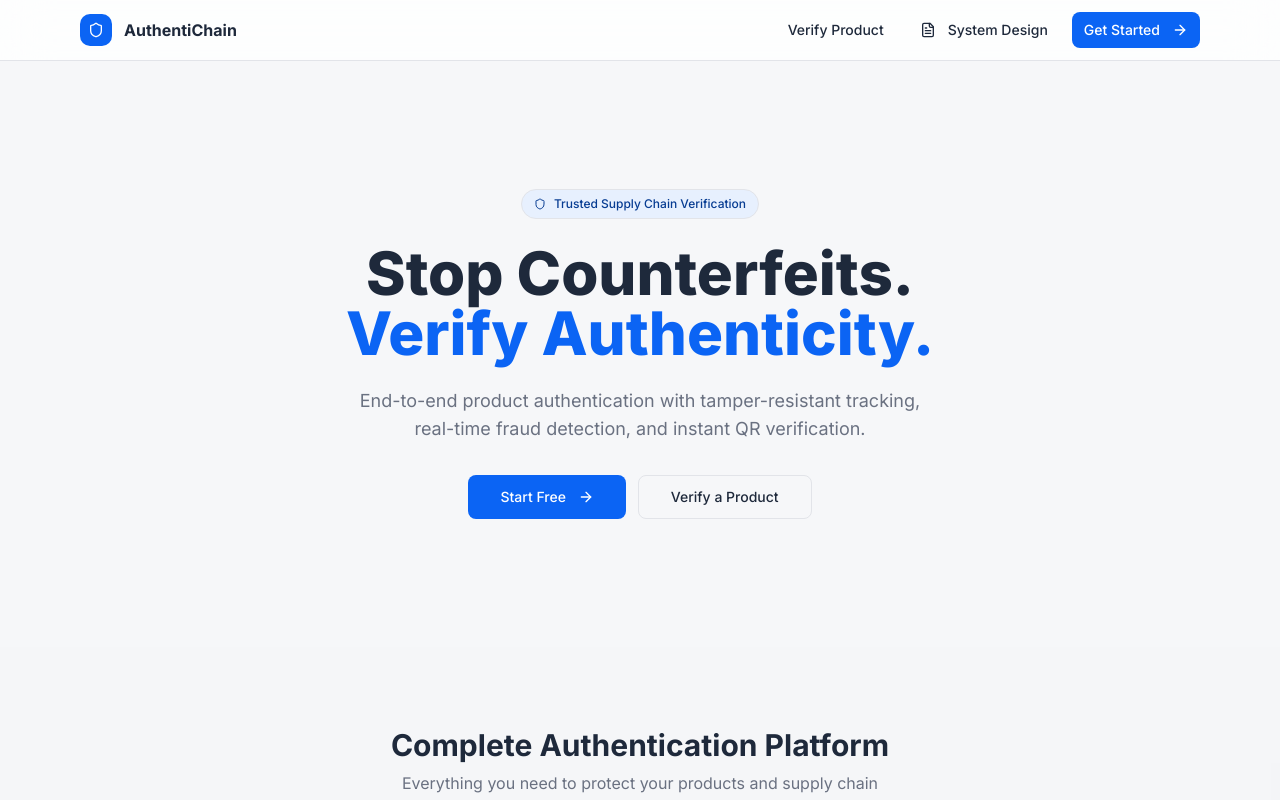
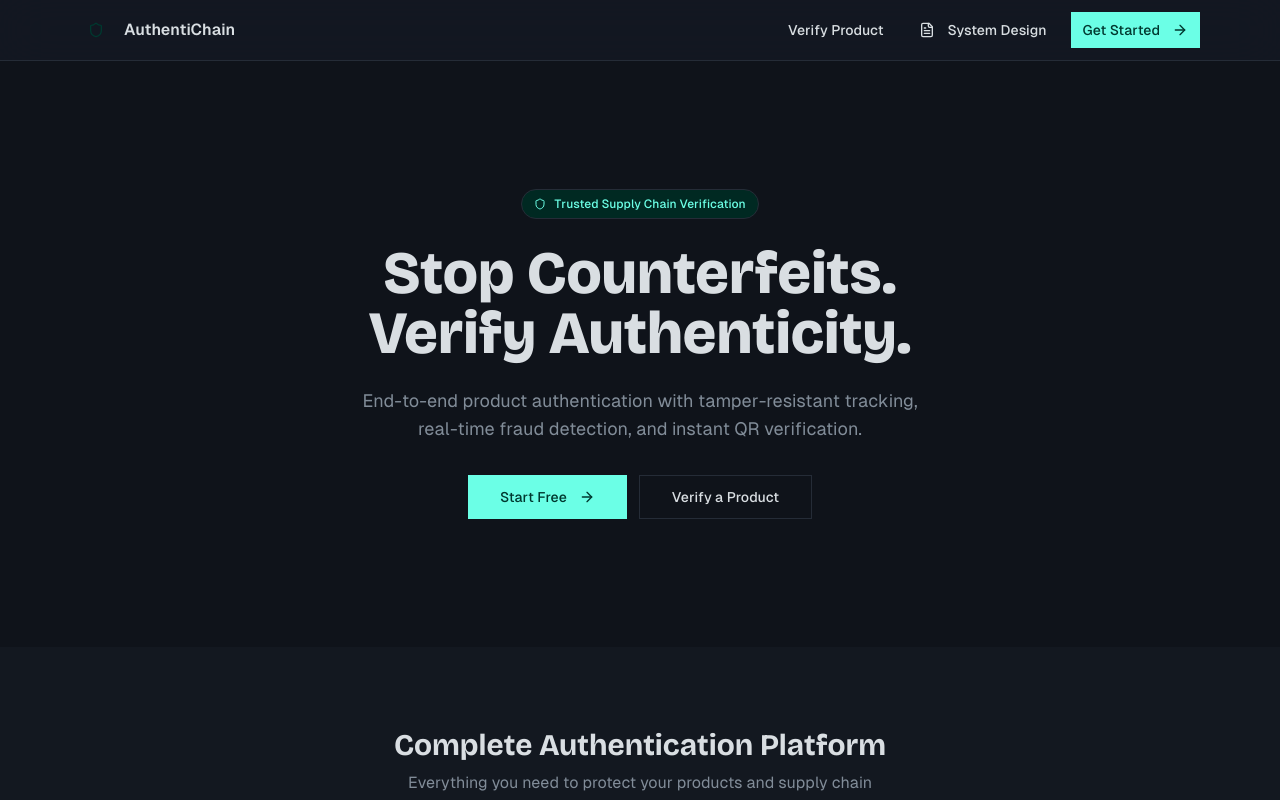
Before and after one commit to abhinav-phi/apas, a React (Vite) app: page / in a window 1280 px wide. Shown: the top 800 px of the page. Built offline with nearby package versions, Linux system fonts and the light colour scheme; no server answers.

Commit message:
style: Update global CSS for new UI tokens

```diff
--- a/src/index.css
+++ b/src/index.css
@@ -1,4 +1,4 @@
-@import url('https://fonts.googleapis.com/css2?family=Inter:wght@300;400;500;600;700;800&family=JetBrains+Mono:wght@400;500;600&display=swap');
+@import url('https://fonts.googleapis.com/css2?family=Bricolage+Grotesque:wght@700;800&family=Geist+Sans:wght@300;400;500;600&family=IBM+Plex+Mono:wght@400;500;600&display=swap');
 
 @tailwind base;
 @tailwind components;
@@ -6,94 +6,51 @@
 
 @layer base {
   :root {
-    --background: 220 20% 97%;
-    --foreground: 220 25% 10%;
+    /* Stitch dark palette as default */
+    --background: 216 28% 8%;
+    --foreground: 210 14% 87%;
 
-    --card: 0 0% 100%;
-    --card-foreground: 220 25% 10%;
+    --card: 216 28% 11%;
+    --card-foreground: 210 14% 87%;
 
-    --popover: 0 0% 100%;
-    --popover-foreground: 220 25% 10%;
+    --popover: 216 28% 11%;
+    --popover-foreground: 210 14% 87%;
 
-    --primary: 217 91% 50%;
-    --primary-foreground: 0 0% 100%;
+    --primary: 170 100% 71%;
+    --primary-foreground: 170 100% 11%;
 
-    --secondary: 220 14% 92%;
-    --secondary-foreground: 220 25% 10%;
+    --secondary: 216 20% 18%;
+    --secondary-foreground: 210 14% 87%;
 
-    --muted: 220 14% 95%;
-    --muted-foreground: 220 10% 46%;
+    --muted: 216 20% 15%;
+    --muted-foreground: 210 10% 55%;
 
-    --accent: 217 91% 95%;
-    --accent-foreground: 217 91% 30%;
+    --accent: 170 100% 8%;
+    --accent-foreground: 170 100% 71%;
 
-    --destructive: 0 72% 51%;
-    --destructive-foreground: 0 0% 100%;
+    --destructive: 3 100% 84%;
+    --destructive-foreground: 3 62% 15%;
 
-    --success: 142 71% 45%;
+    --success: 142 60% 50%;
     --success-foreground: 0 0% 100%;
 
-    --warning: 38 92% 50%;
-    --warning-foreground: 0 0% 100%;
+    --warning: 38 100% 63%;
+    --warning-foreground: 38 80% 12%;
 
-    --border: 220 13% 90%;
-    --input: 220 13% 90%;
-    --ring: 217 91% 50%;
+    --border: 216 20% 18%;
+    --input: 216 20% 18%;
+    --ring: 170 100% 71%;
 
-    --radius: 0.625rem;
+    --radius: 0.125rem;
 
-    --sidebar-background: 220 25% 10%;
-    --sidebar-foreground: 220 14% 85%;
-    --sidebar-primary: 217 91% 50%;
-    --sidebar-primary-foreground: 0 0% 100%;
-    --sidebar-accent: 220 25% 16%;
-    --sidebar-accent-foreground: 220 14% 90%;
-    --sidebar-border: 220 25% 18%;
-    --sidebar-ring: 217 91% 50%;
-
-    --gradient-primary: var(--primary);
-    --gradient-success: var(--success);
-    --gradient-danger: var(--destructive);
-    --gradient-surface: var(--card);
-
-    --shadow-sm: 0 1px 2px 0 rgb(0 0 0 / 0.05);
-    --shadow-md: 0 4px 6px -1px rgb(0 0 0 / 0.05), 0 2px 4px -2px rgb(0 0 0 / 0.05);
-    --shadow-lg: 0 10px 15px -3px rgb(0 0 0 / 0.05), 0 4px 6px -4px rgb(0 0 0 / 0.05);
-    --shadow-xl: 0 20px 25px -5px rgb(0 0 0 / 0.05), 0 8px 10px -6px rgb(0 0 0 / 0.05);
-  }
-
-  .dark {
-    --background: 215 28% 10%;
-    --foreground: 215 14% 90%;
-    --card: 215 28% 12%;
-    --card-foreground: 215 14% 90%;
-    --popover: 215 28% 12%;
-    --popover-foreground: 215 14% 90%;
-    --primary: 217 91% 55%;
-    --primary-foreground: 0 0% 100%;
-    --secondary: 215 25% 20%;
-    --secondary-foreground: 215 14% 90%;
-    --muted: 215 25% 18%;
-    --muted-foreground: 215 10% 60%;
-    --accent: 217 91% 15%;
-    --accent-foreground: 217 91% 70%;
-    --destructive: 0 62% 40%;
-    --destructive-foreground: 0 0% 100%;
-    --success: 142 60% 40%;
-    --success-foreground: 0 0% 100%;
-    --warning: 38 80% 45%;
-    --warning-foreground: 0 0% 100%;
-    --border: 215 25% 20%;
-    --input: 215 25% 20%;
-    --ring: 217 91% 55%;
-    --sidebar-background: 215 28% 12%;
-    --sidebar-foreground: 215 14% 90%;
-    --sidebar-primary: 217 91% 55%;
-    --sidebar-primary-foreground: 0 0% 100%;
-    --sidebar-accent: 215 25% 20%;
-    --sidebar-accent-foreground: 215 14% 90%;
-    --sidebar-border: 215 25% 20%;
-    --sidebar-ring: 217 91% 55%;
+    --sidebar-background: 216 28% 11%;
+    --sidebar-foreground: 210 14% 70%;
+    --sidebar-primary: 170 100% 71%;
+    --sidebar-primary-foreground: 170 100% 11%;
+    --sidebar-accent: 216 28% 16%;
+    --sidebar-accent-foreground: 210 14% 87%;
+    --sidebar-border: 216 20% 18%;
+    --sidebar-ring: 170 100% 71%;
   }
 }
 
@@ -102,90 +59,295 @@
     @apply border-border;
   }
   body {
-    @apply bg-background text-foreground font-sans antialiased text-slate-800 dark:text-slate-200;
+    @apply bg-background text-foreground antialiased;
+    font-family: 'Geist Sans', sans-serif;
+  }
+  h1, h2, h3, h4, h5, h6 {
+    font-family: 'Bricolage Grotesque', sans-serif;
   }
 }
 
-@layer utilities {
-  .text-gradient {
-    @apply text-primary;
-    background-image: none;
-  }
-  .bg-gradient-primary {
-    @apply bg-primary;
-    background-image: none;
-  }
-  .bg-gradient-success {
-    @apply bg-success;
-    background-image: none;
-  }
-  .bg-gradient-danger {
-    @apply bg-destructive;
-    background-image: none;
-  }
-  .shadow-card {
-    box-shadow: var(--shadow-sm);
-  }
-  .shadow-card-hover {
-    box-shadow: var(--shadow-md);
-  }
-  .glass {
-    @apply bg-card border border-border;
-  }
+/* ── Stitch Design Tokens ─────────────────────── */
+:root {
+  --stitch-bg: #10141a;
+  --stitch-surface: #161B22;
+  --stitch-surface-high: #1c2026;
+  --stitch-surface-higher: #262a31;
+  --stitch-surface-highest: #31353c;
+  --stitch-primary: #71ffe8;
+  --stitch-primary-dim: #00dfc6;
+  --stitch-primary-container: #00e5cc;
+  --stitch-error: #ffb4ab;
+  --stitch-warning: #f9bc48;
+  --stitch-border: rgba(113, 255, 232, 0.1);
+  --stitch-border-subtle: rgba(59, 74, 70, 0.4);
 }
 
-/* ── Animations ────────────────────────────────── */
+/* ── Typography Classes ────────────────────────── */
+.font-headline { font-family: 'Bricolage Grotesque', sans-serif; }
+.font-mono { font-family: 'IBM Plex Mono', monospace; }
+.font-body { font-family: 'Geist Sans', sans-serif; }
+
+/* ── Stitch Card ───────────────────────────────── */
+.stitch-card {
+  background: var(--stitch-surface);
+  border: 1px solid var(--stitch-border);
+  border-radius: 0;
+}
+
+.stitch-card-hover:hover {
+  background: var(--stitch-surface-high);
+  border-color: rgba(113, 255, 232, 0.2);
+}
+
+/* ── Glow Effects ──────────────────────────────── */
+.glow-primary {
+  box-shadow: 0 0 20px rgba(113, 255, 232, 0.15);
+}
+
+.glow-error {
+  box-shadow: 0 0 12px rgba(255, 180, 171, 0.3);
+}
+
+/* ── Stitch Button ─────────────────────────────── */
+.stitch-btn-primary {
+  background: var(--stitch-primary-container);
+  color: #00201b;
+  font-family: 'IBM Plex Mono', monospace;
+  font-weight: 700;
+  font-size: 0.7rem;
+  letter-spacing: 0.15em;
+  text-transform: uppercase;
+  border-radius: 0;
+  transition: all 0.2s;
+}
+.stitch-btn-primary:hover { filter: brightness(1.1); }
+
+/* ── Stitch Input ──────────────────────────────── */
+.stitch-input {
+  background: var(--stitch-surface-highest);
+  border: none;
+  border-left: 2px solid var(--stitch-primary);
+  border-radius: 0;
+  color: var(--stitch-primary);
+  font-family: 'IBM Plex Mono', monospace;
+  font-size: 0.875rem;
+}
+.stitch-input:focus {
+  outline: none;
+  border-left-color: var(--stitch-primary);
+  box-shadow: none;
+}
+.stitch-input::placeholder { color: rgba(113, 255, 232, 0.3); }
+
+/* ── Stitch Badge ──────────────────────────────── */
+.stitch-badge {
+  font-family: 'IBM Plex Mono', monospace;
+  font-size: 0.6rem;
+  font-weight: 700;
+  letter-spacing: 0.15em;
+  text-transform: uppercase;
+  border-radius: 0.125rem;
+}
+
+/* ── Stitch Table ──────────────────────────────── */
+.stitch-table thead tr {
+  background: var(--stitch-bg);
+}
+.stitch-table thead th {
+  font-family: 'IBM Plex Mono', monospace;
+  font-size: 0.625rem;
+  letter-spacing: 0.2em;
+  text-transform: uppercase;
+  color: #849490;
+  font-weight: 700;
+}
+.stitch-table tbody tr {
+  border-bottom: 1px solid rgba(59, 74, 70, 0.2);
+}
+.stitch-table tbody tr:hover {
+  background: var(--stitch-surface-high);
+}
+
+/* ── Stitch Nav Active ─────────────────────────── */
+.stitch-nav-active {
+  color: #00e5cc;
+  background: rgba(113, 255, 232, 0.05);
+  border-left: 4px solid #71ffe8;
+}
+
+/* ── Pulse Animations ──────────────────────────── */
+@keyframes pulse-teal {
+  0% { transform: scale(0.95); box-shadow: 0 0 0 0 rgba(113, 255, 232, 0.7); }
+  70% { transform: scale(1); box-shadow: 0 0 0 8px rgba(113, 255, 232, 0); }
+  100% { transform: scale(0.95); box-shadow: 0 0 0 0 rgba(113, 255, 232, 0); }
+}
+
+@keyframes pulse-error {
+  0% { transform: scale(0.95); box-shadow: 0 0 0 0 rgba(255, 180, 171, 0.7); }
+  70% { transform: scale(1); box-shadow: 0 0 0 6px rgba(255, 180, 171, 0); }
+  100% { transform: scale(0.95); box-shadow: 0 0 0 0 rgba(255, 180, 171, 0); }
+}
+
+@keyframes scan-line {
+  0%, 100% { top: 10%; }
+  50% { top: 85%; }
+}
+
 @keyframes fade-in {
   from { opacity: 0; transform: translateY(8px); }
-  to   { opacity: 1; transform: translateY(0); }
+  to { opacity: 1; transform: translateY(0); }
 }
 
 @keyframes slide-up {
   from { opacity: 0; transform: translateY(20px); }
-  to   { opacity: 1; transform: translateY(0); }
+  to { opacity: 1; transform: translateY(0); }
 }
 
-@keyframes pulse-glow {
-  0%, 100% { box-shadow: 0 0 0 0 rgba(59, 130, 246, 0); }
-  50%      { box-shadow: 0 0 20px 4px rgba(59, 130, 246, 0.15); }
+.animate-pulse-teal { animation: pulse-teal 2s infinite; }
+.animate-pulse-error { animation: pulse-error 2s infinite; }
+.animate-scan { animation: scan-line 2s ease-in-out infinite; }
+.animate-fade-in { animation: fade-in 0.3s ease-out both; }
+.animate-slide-up { animation: slide-up 0.4s ease-out both; }
+
+/* ── Stat Card Bottom Line ─────────────────────── */
+.stitch-stat-card {
+  position: relative;
+  overflow: hidden;
 }
-
-.animate-fade-in {
-  animation: fade-in 0.3s ease-out both;
+.stitch-stat-card::after {
+  content: '';
+  position: absolute;
+  bottom: 0;
+  left: 0;
+  height: 2px;
+  width: 0;
+  background: var(--stitch-primary);
+  transition: width 0.5s ease;
 }
-
-.animate-slide-up {
-  animation: slide-up 0.4s ease-out both;
-}
-
-.animate-pulse-glow {
-  animation: pulse-glow 2s ease-in-out infinite;
-}
+.stitch-stat-card:hover::after { width: 100%; }
 
 /* ── QR Scanner ────────────────────────────────── */
 #qr-reader {
   border: none !important;
   background: transparent !important;
 }
-
-#qr-reader video {
-  border-radius: 0.75rem;
-}
-
-#qr-reader__scan_region {
-  min-height: 280px;
-}
-
-/* Hide the html5-qrcode branding */
+#qr-reader video { border-radius: 0; }
+#qr-reader__scan_region { min-height: 280px; }
 #qr-reader__dashboard_section_csr button,
 #qr-reader__dashboard_section_fsr button,
-#qr-reader a[href*="scanapp"] {
-  display: none !important;
+#qr-reader a[href*="scanapp"] { display: none !important; }
+
+/* ── Scrollbar ─────────────────────────────────── */
+::-webkit-scrollbar { width: 4px; height: 4px; }
+::-webkit-scrollbar-track { background: var(--stitch-bg); }
+::-webkit-scrollbar-thumb { background: rgba(113, 255, 232, 0.2); border-radius: 0; }
+::-webkit-scrollbar-thumb:hover { background: rgba(113, 255, 232, 0.4); }
+
+/* ── Selection ─────────────────────────────────── */
+::selection {
+  background: rgba(113, 255, 232, 0.2);
+  color: #71ffe8;
 }
 
 /* ── Print ─────────────────────────────────────── */
 @media print {
   body { background: white !important; }
-  .print\\:hidden { display: none !important; }
-  .print\\:block { display: block !important; }
+  .print\:hidden { display: none !important; }
+  .print\:block { display: block !important; }
 }
+
+/* ── Cosmic Parallax Animations ── */
+:root {
+  --animation-iteration: infinite;
+}
+
+@keyframes animStar {
+  from {
+    transform: translateY(0px);
+  }
+  to {
+    transform: translateY(-2000px);
+  }
+}
+
+@keyframes animGravity {
+  0% {
+    transform: translateY(-26px);
+    opacity: 0;
+  }
+  30%, 80% {
+    letter-spacing: 40px;
+    padding-left: 40px;
+    transform: translateY(0px);
+    opacity: 1;
+  }
+  92%, 100% {
+    letter-spacing: 35px;
+    padding-left: 35px;
+    transform: translateY(-4px);
+    opacity: 0;
+  }
+}
+
+@keyframes animDont {
+  0%, 15% {
+    transform: translateY(-26px);
+    opacity: 0;
+  }
+  35%, 80% {
+    transform: translateY(0px);
+    opacity: 1;
+  }
+  92%, 100% {
+    transform: translateY(-4px);
+    opacity: 0;
+  }
+}
+
+@keyframes animLet {
+  0%, 25% {
+    transform: translateY(-26px);
+    opacity: 0;
+  }
+  45%, 80% {
+    transform: translateY(0px);
+    opacity: 1;
+  }
+  92%, 100% {
+    transform: translateY(-4px);
+    opacity: 0;
+  }
+}
+
+@keyframes animGo {
+  0%, 35% {
+    transform: translateY(-26px);
+    opacity: 0;
+  }
+  55%, 80% {
+    transform: translateY(0px);
+    opacity: 1;
+  }
+  92%, 100% {
+    transform: translateY(-4px);
+    opacity: 0;
+  }
+}
+
+.subtitle-part-1 {
+  display: inline-block;
+  animation: animGravity 8s var(--animation-iteration);
+}
+.subtitle-part-2 {
+  display: inline-block;
+  animation: animDont 8s var(--animation-iteration);
+}
+.subtitle-part-3 {
+  display: inline-block;
+  animation: animLet 8s var(--animation-iteration);
+}
+.subtitle-part-4 {
+  display: inline-block;
+  animation: animGo 8s var(--animation-iteration);
+}
```
